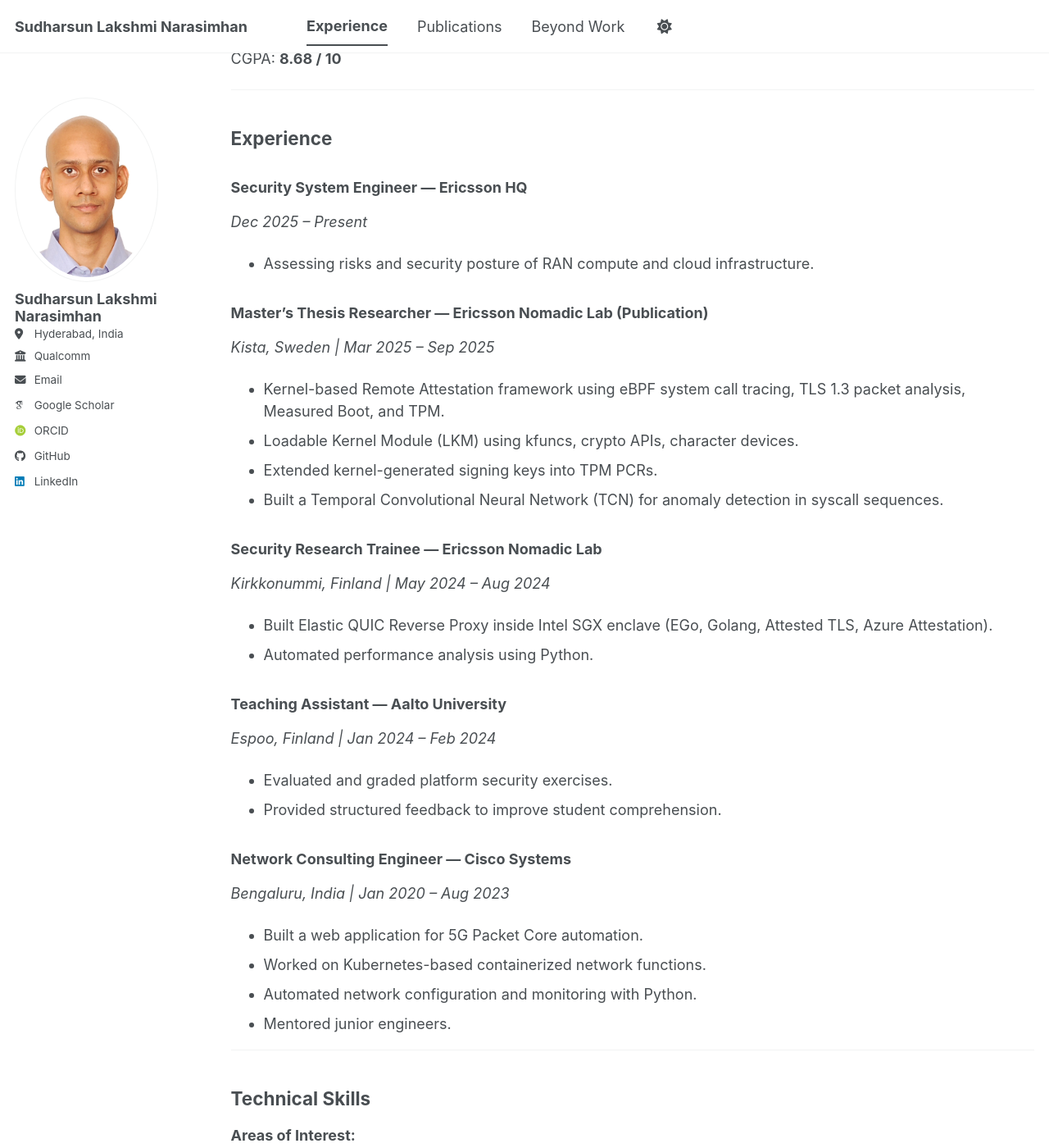
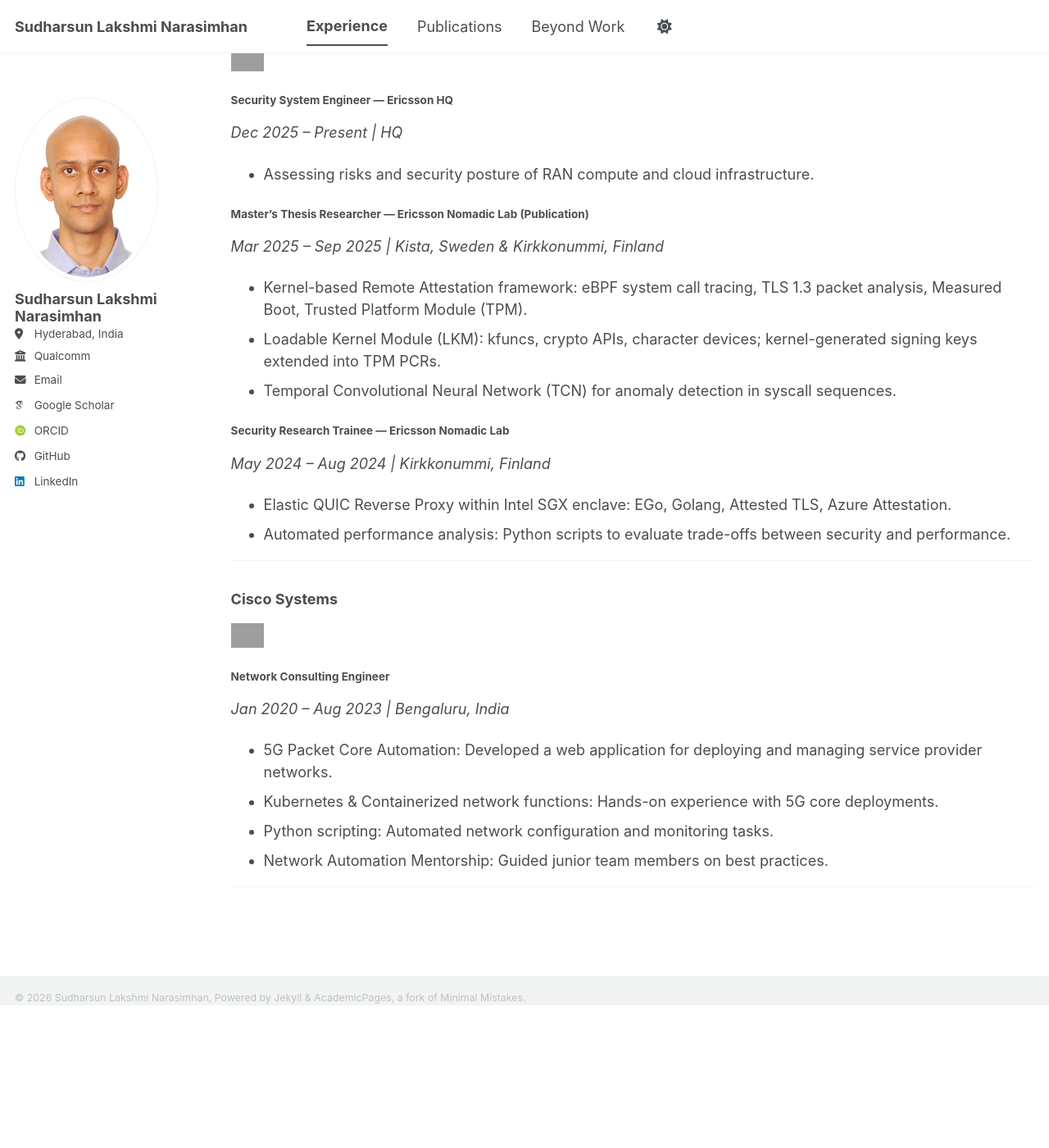
Before and after one commit to sudlaksh/sudlaksh.github.io, a Jekyll site: the page built from _pages/cv.md, in a window 1280 px wide and 1400 px high, scrolled down 646 px. Shown: the whole window at 82% size. Built offline with Jekyll 4.4.1, drawn with Linux system fonts in a browser that asks for light colours; some web fonts are replaced; a script bundle is joined from its source files by our own code; library files that are not in the unit come from our copies; after the commit the page ends 1872 px from its top, so only the background shows below that; some of the changed text lies outside the part shown; grey boxes are pictures that could not be loaded.

Commit message:
Revise CV content and formatting
Updated CV with new job titles, responsibilities, and formatting improvements.

```diff
--- a/_pages/cv.md
+++ b/_pages/cv.md
@@ -8,25 +8,14 @@
 ---
 
 {% include base_path %}
-
-## Sudharsun Lakshmi Narasimhan
-📍 Hyderabad, India
-📧 sudhas1728@gmail.com
-📞 +91 7538896597
-
-Incoming **Senior Engineer – Platform Security @ Qualcomm**
-Interests: Confidential Computing, Kernel Security, Network Security, Remote Attestation, Secure Systems
-
----
-
 ## Education
 
-**Erasmus Mundus Joint Master’s Degree (Honors) in Security and Cloud Computing**
+### ![Aalto Logo](assets/images/aalto-logo.png){: style="width:40px; vertical-align:middle; margin-right:0.5rem;"} Erasmus Mundus Joint Master’s Degree (Honors) in Security and Cloud Computing
 Aalto University, Finland & EURECOM, France
 *Aug 2023 – Sep 2025*
 CGPA: **4.74 / 5**
 
-**B.Tech in Computer Science and Engineering**
+### ![Amrita Logo](assets/images/amrita-logo.png){: style="width:40px; vertical-align:middle; margin-right:0.5rem;"} B.Tech in Computer Science and Engineering
 Amrita School of Engineering, India
 *Jun 2016 – Jun 2020*
 CGPA: **8.68 / 10**
@@ -35,93 +24,34 @@
 
 ## Experience
 
-### Security System Engineer — Ericsson HQ
-*Dec 2025 – Present*
+### **Ericsson**
+![Ericsson Logo](assets/images/ericsson-logo.png){: style="width:40px; vertical-align:middle; margin-right:0.5rem;" }
+
+#### Security System Engineer — Ericsson HQ
+*Dec 2025 – Present | HQ*
 - Assessing risks and security posture of RAN compute and cloud infrastructure.
 
-### Master’s Thesis Researcher — Ericsson Nomadic Lab (Publication)
-*Kista, Sweden | Mar 2025 – Sep 2025*
-- Kernel-based Remote Attestation framework using eBPF system call tracing, TLS 1.3 packet analysis, Measured Boot, and TPM.
-- Loadable Kernel Module (LKM) using kfuncs, crypto APIs, character devices.
-- Extended kernel-generated signing keys into TPM PCRs.
-- Built a Temporal Convolutional Neural Network (TCN) for anomaly detection in syscall sequences.
+#### Master’s Thesis Researcher — Ericsson Nomadic Lab (Publication)
+*Mar 2025 – Sep 2025 | Kista, Sweden & Kirkkonummi, Finland*
+- Kernel-based Remote Attestation framework: eBPF system call tracing, TLS 1.3 packet analysis, Measured Boot, Trusted Platform Module (TPM).
+- Loadable Kernel Module (LKM): kfuncs, crypto APIs, character devices; kernel-generated signing keys extended into TPM PCRs.
+- Temporal Convolutional Neural Network (TCN) for anomaly detection in syscall sequences.
 
-### Security Research Trainee — Ericsson Nomadic Lab
-*Kirkkonummi, Finland | May 2024 – Aug 2024*
-- Built Elastic QUIC Reverse Proxy inside Intel SGX enclave (EGo, Golang, Attested TLS, Azure Attestation).
-- Automated performance analysis using Python.
-
-### Teaching Assistant — Aalto University
-*Espoo, Finland | Jan 2024 – Feb 2024*
-- Evaluated and graded platform security exercises.
-- Provided structured feedback to improve student comprehension.
-
-### Network Consulting Engineer — Cisco Systems
-*Bengaluru, India | Jan 2020 – Aug 2023*
-- Built a web application for 5G Packet Core automation.
-- Worked on Kubernetes-based containerized network functions.
-- Automated network configuration and monitoring with Python.
-- Mentored junior engineers.
+#### Security Research Trainee — Ericsson Nomadic Lab
+*May 2024 – Aug 2024 | Kirkkonummi, Finland*
+- Elastic QUIC Reverse Proxy within Intel SGX enclave: EGo, Golang, Attested TLS, Azure Attestation.
+- Automated performance analysis: Python scripts to evaluate trade-offs between security and performance.
 
 ---
 
-## Technical Skills
+### **Cisco Systems**
+![Cisco Logo](assets/images/cisco-logo.png){: style="width:40px; vertical-align:middle; margin-right:0.5rem;" }
 
-**Areas of Interest:**
-Confidential Computing, Network Security, Software Development
-
-**Languages & Frameworks:**
-C, C++, Python, React, Django, SQL, MongoDB
-
-**Tools & Technologies:**
-Remote Attestation, eBPF, 5G Networks, Wireshark, Git, Containers
+#### Network Consulting Engineer
+*Jan 2020 – Aug 2023 | Bengaluru, India*
+- 5G Packet Core Automation: Developed a web application for deploying and managing service provider networks.
+- Kubernetes & Containerized network functions: Hands-on experience with 5G core deployments.
+- Python scripting: Automated network configuration and monitoring tasks.
+- Network Automation Mentorship: Guided junior team members on best practices.
 
 ---
-
-## Academic Projects
-
-### eBPF-Based Memory Dump Tool
-*Co-developed with Andrea Oliveri | Oct 2024 – Feb 2025*
-- Built an eBPF-based memory forensics tool for RAM capture and analysis.
-- Worked on kernel internals, uprobes, and memory management.
-
----
-
-## Publications
-
-<ul>
-{% for post in site.publications reversed %}
-  {% include archive-single-cv.html %}
-{% endfor %}
-</ul>
-
----
-
-## Talks
-
-<ul>
-{% for post in site.talks reversed %}
-  {% include archive-single-talk-cv.html %}
-{% endfor %}
-</ul>
-
----
-
-## Teaching
-
-<ul>
-{% for post in site.teaching reversed %}
-  {% include archive-single-cv.html %}
-{% endfor %}
-</ul>
-
----
-
-## Awards
-
-- Ericsson Cooperation and Collaboration Award — *June 2025*
-- Aalto School of Science, Dean’s Incentive Scholarship — *Nov 2024*
-- Erasmus Mundus Joint Master Degree (EMJMD) Scholarship — *Aug 2023*
-- Cisco Connected Recognition Award — *Mar 2022*
-
----
```
